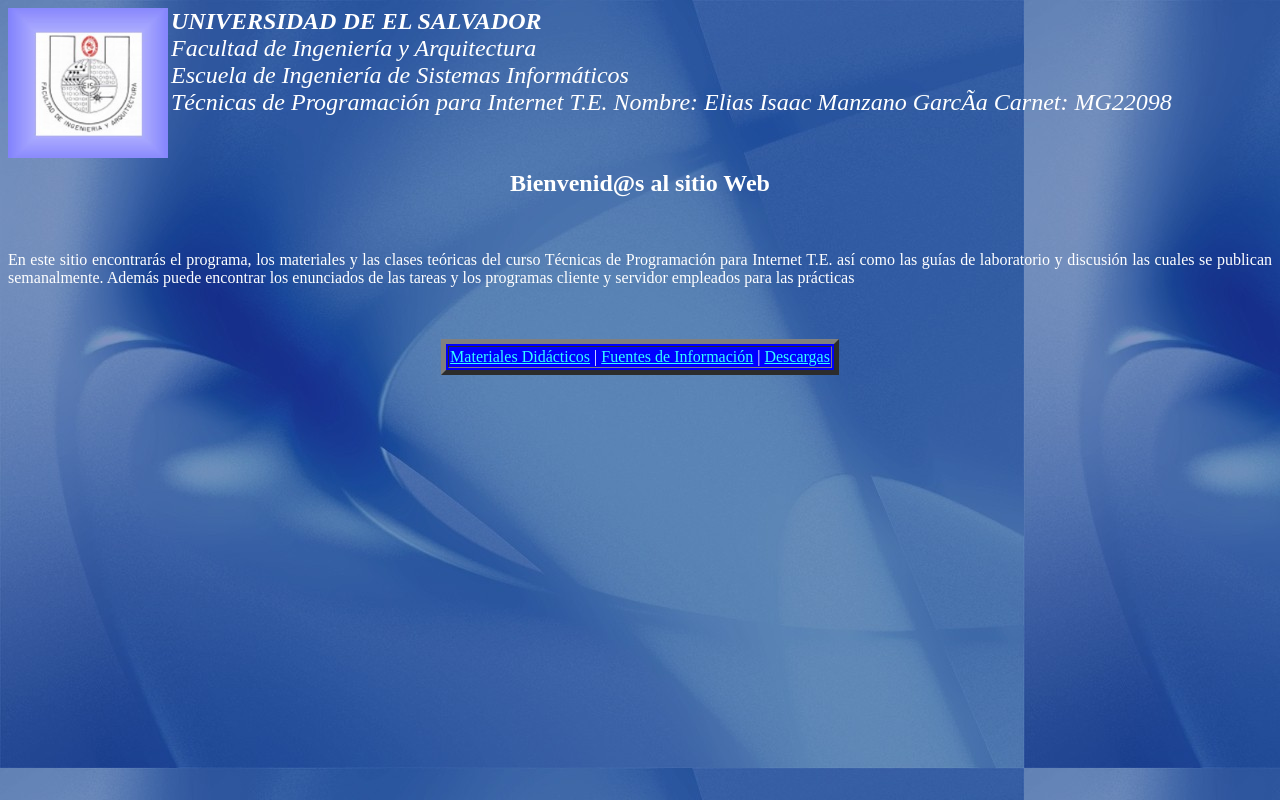
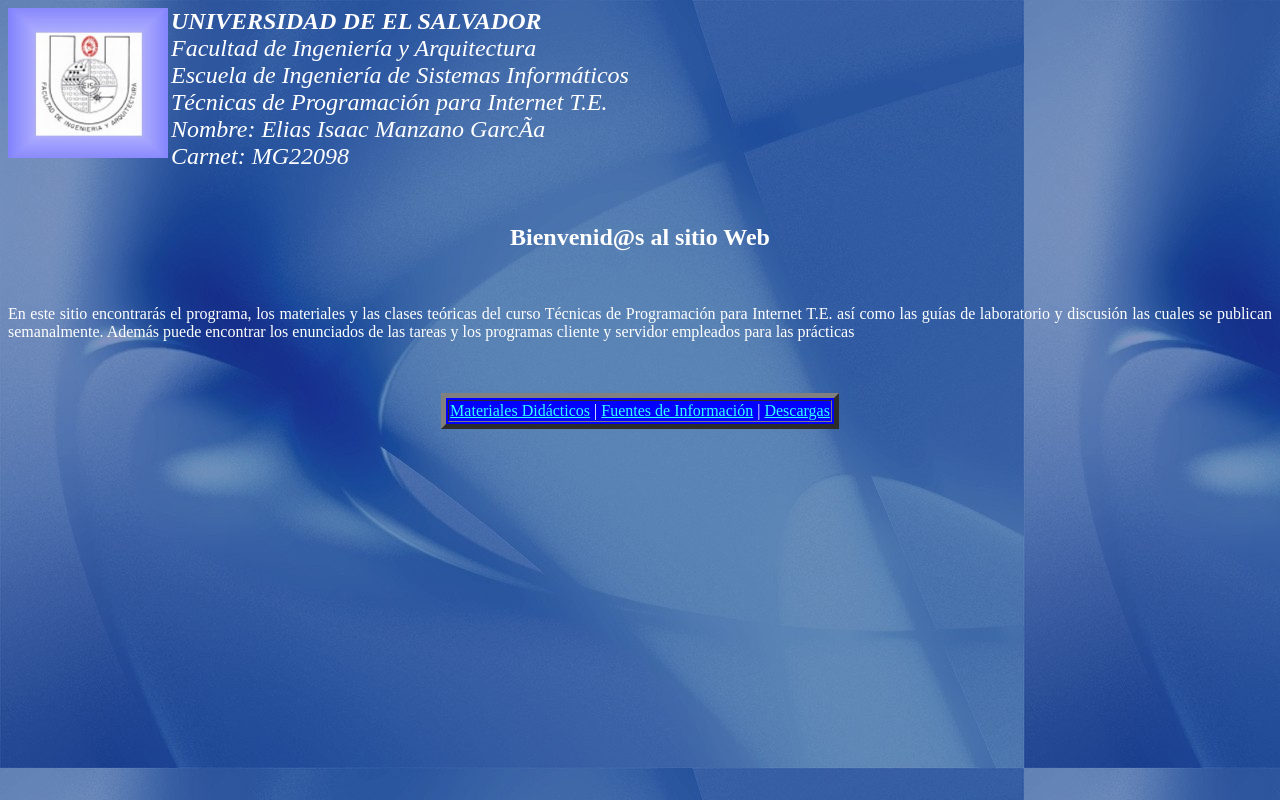
Before and after one commit to Manzan0-debug/Guia21C, a plain HTML site: page index.html in a window 1280 px wide. Drawn offline with Linux system fonts and the light colour scheme.

Commit message:
centrando

```diff
--- a/index.html
+++ b/index.html
@@ -23,8 +23,8 @@
     <B>UNIVERSIDAD DE EL SALVADOR</B><BR>
     Facultad de Ingenier&iacute;a y Arquitectura<BR>
     Escuela de Ingenier&iacute;a de Sistemas Inform&aacute;ticos<BR>
-    T&eacute;cnicas de Programaci&oacute;n para Internet T.E.
-    Nombre: Elias Isaac Manzano García
+    T&eacute;cnicas de Programaci&oacute;n para Internet T.E.<BR>
+    Nombre: Elias Isaac Manzano García<BR>
     Carnet: MG22098
   </I>
 </FONT>
```
